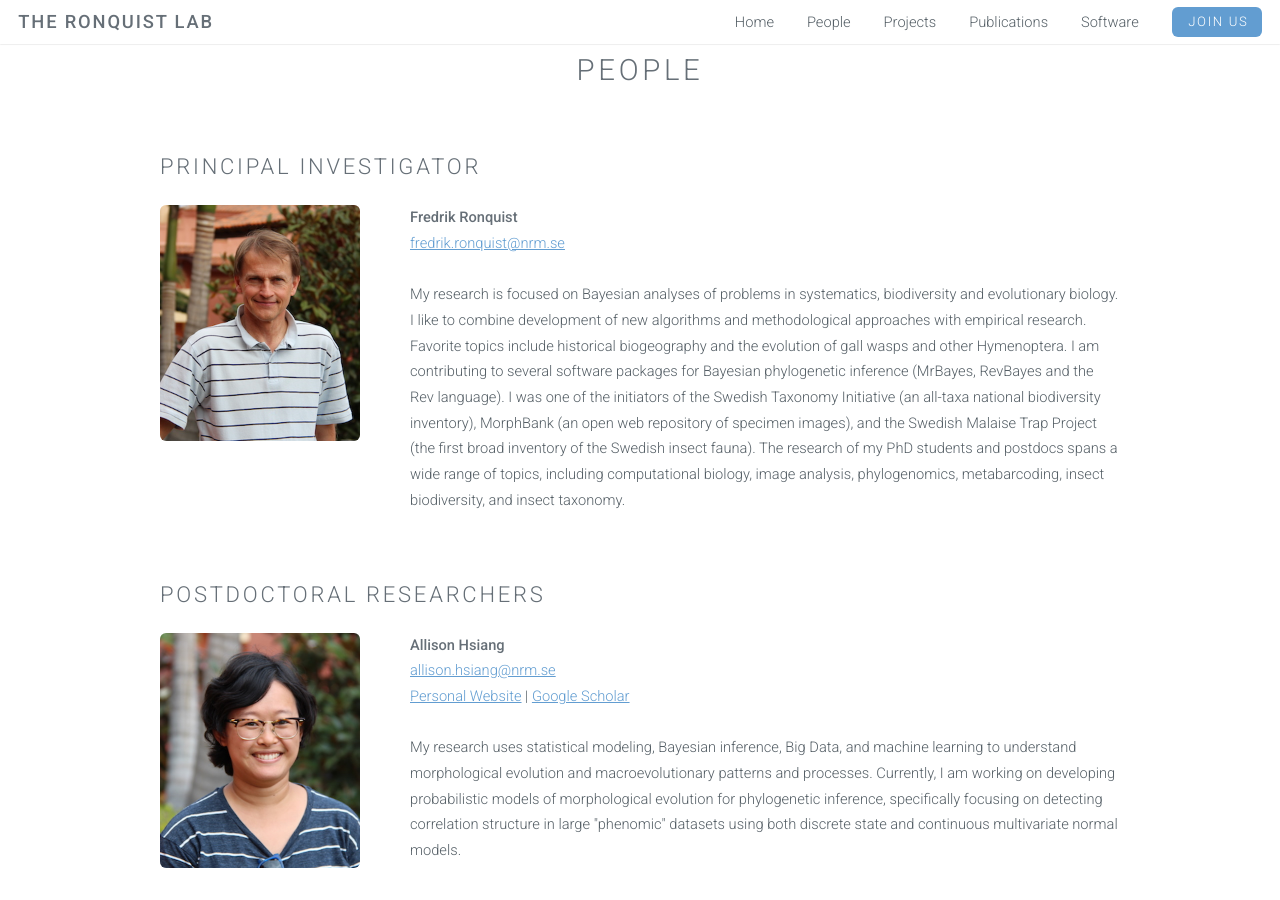
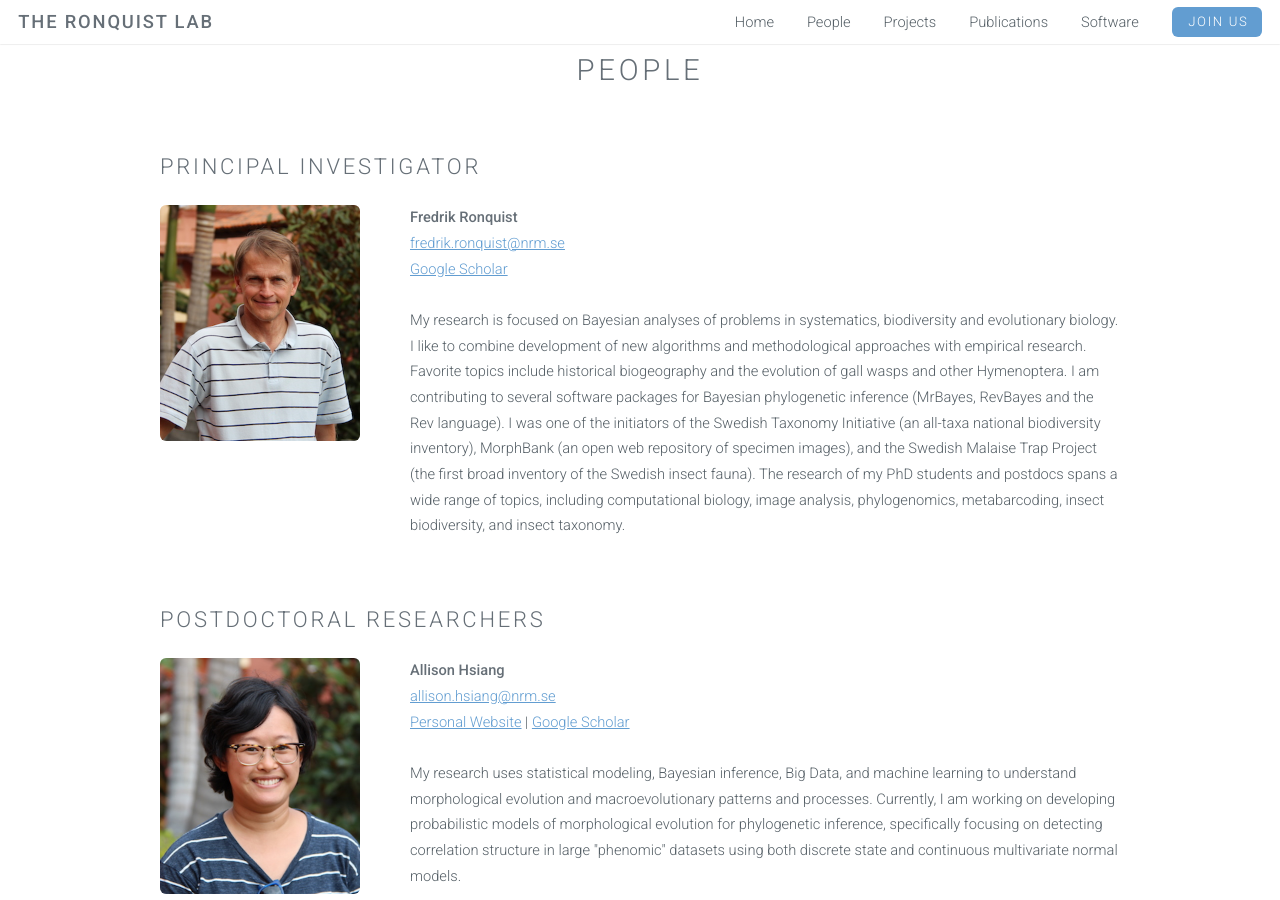
Before and after one commit to ronquistlab/ronquistlab.github.io, a Jekyll site: the page built from people.html, in a window 1280 px wide and 900 px high, scrolled down 495 px. Built offline with Jekyll 4.4.1, drawn with Linux system fonts in a browser that asks for light colours.

Commit message:
Update people.html

```diff
--- a/people.html
+++ b/people.html
@@ -19,6 +19,8 @@ layout: default
             <strong>Fredrik Ronquist</strong>
             <br />
             <a href="mailto:fredrik.ronquist@nrm.se">fredrik.ronquist@nrm.se</a>
+            <br />
+            <a href="https://scholar.google.es/citations?user=ZyOio_YAAAAJ&hl=es&oi=ao" target="_blank">Google Scholar</a>
             <br /><br />
             My research is focused on Bayesian analyses of problems in systematics, biodiversity and evolutionary biology. I like to combine development of new algorithms and methodological approaches with empirical research. Favorite topics include historical biogeography and the evolution of gall wasps and other Hymenoptera. I am contributing to several software packages for Bayesian phylogenetic inference (MrBayes, RevBayes and the Rev language). I was one of the initiators of the Swedish Taxonomy Initiative (an all-taxa national biodiversity inventory), MorphBank (an open web repository of specimen images), and the Swedish Malaise Trap Project (the first broad inventory of the Swedish insect fauna). The research of my PhD students and postdocs spans a wide range of topics, including computational biology, image analysis, phylogenomics, metabarcoding, insect biodiversity, and insect taxonomy.
           </p>
```
